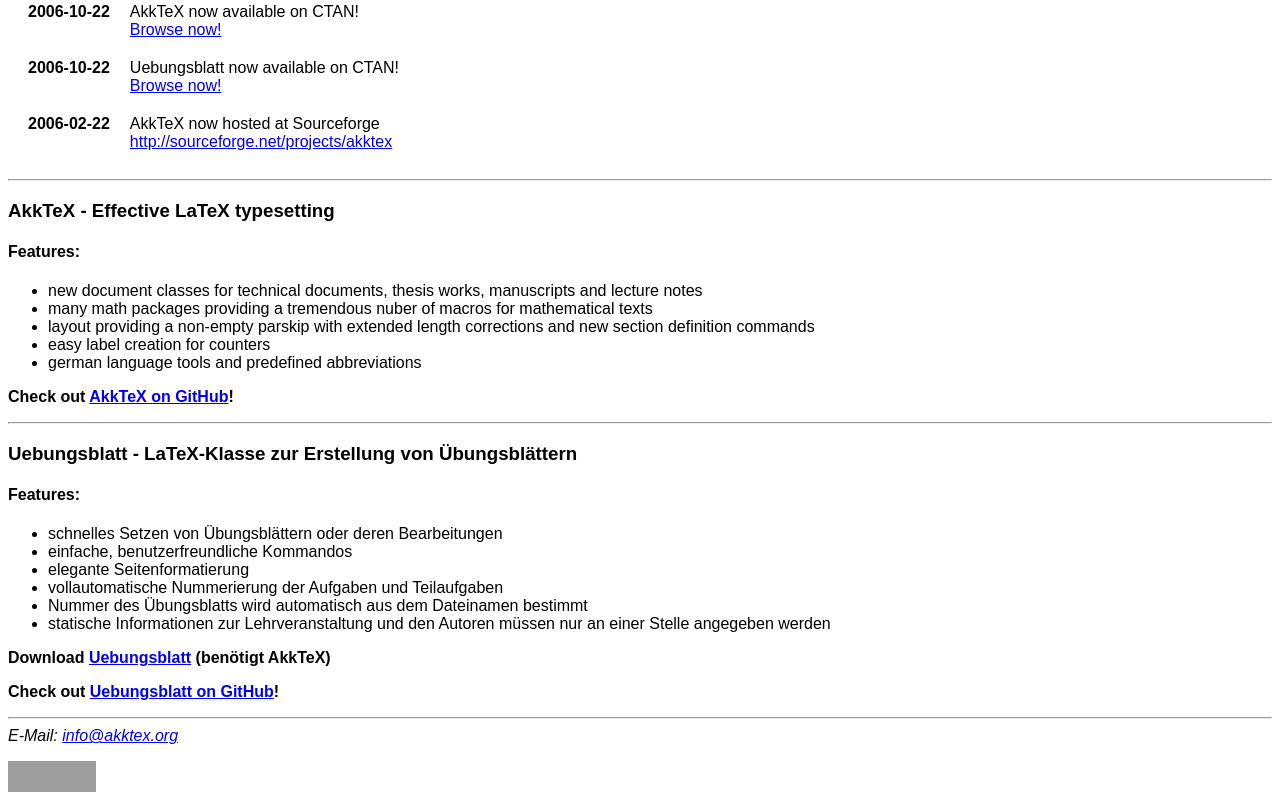
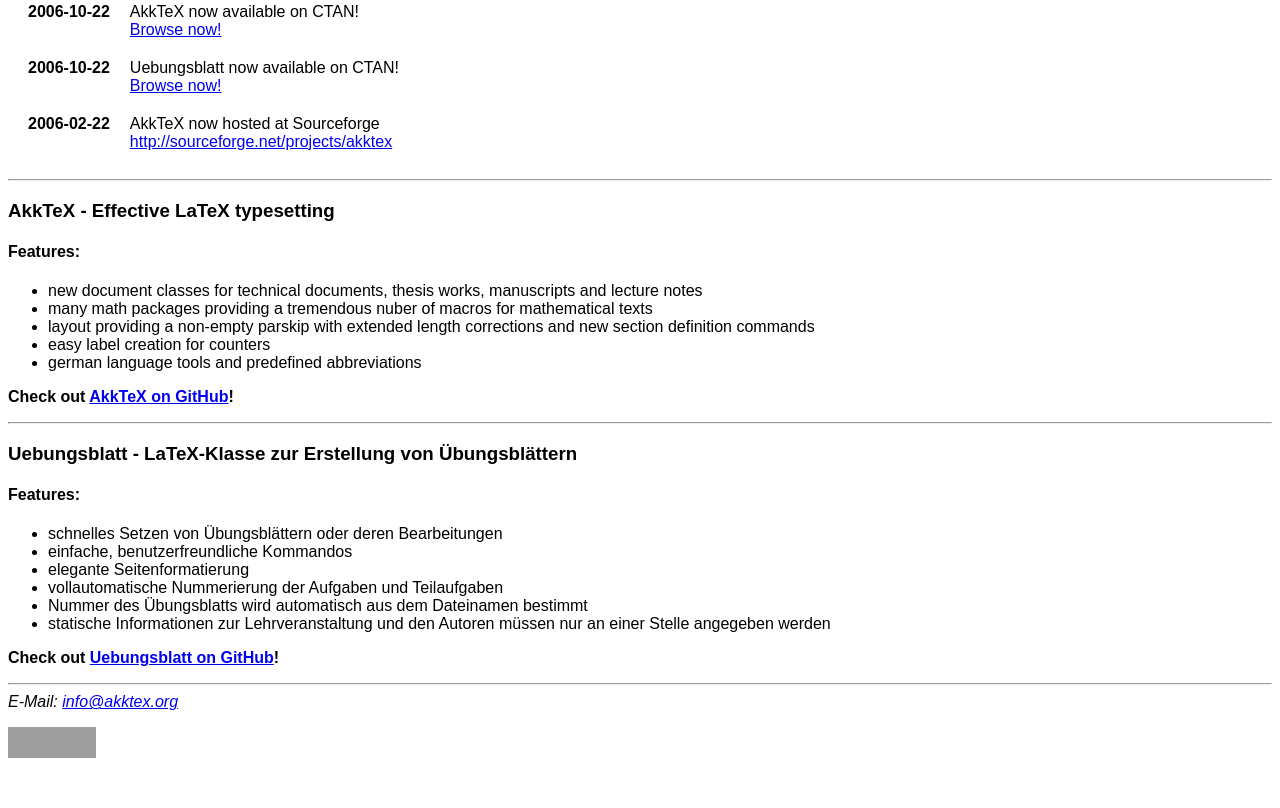
Before and after one commit to AkkTeX/akktex.github.io, a plain HTML site: page index.html in a window 1280 px wide. Shown: the part 327-1135 px from the top of the page. After the commit the page ends 1101 px from the top, so only its background shows below. Drawn offline with Linux system fonts and the light colour scheme; grey boxes are pictures that could not be loaded.

Commit message:
Download section removed

```diff
--- a/index.html
+++ b/index.html
@@ -88,9 +88,6 @@
     <li>statische Informationen zur Lehrveranstaltung und den Autoren müssen nur an einer Stelle angegeben werden</li>
 </ul>
 <p>
-<b>Download <a href="http://prdownloads.sourceforge.net/akktex/uebungsblatt-1.1.1.zip?download">Uebungsblatt</a> (benötigt AkkTeX)</b>
-</p>
-<p>
 <b>Check out <a href="https://github.com/AkkTeX/uebungsblatt">Uebungsblatt on GitHub</a>!</b>
 </p>
 <!-- ====================================================================== -->
```
